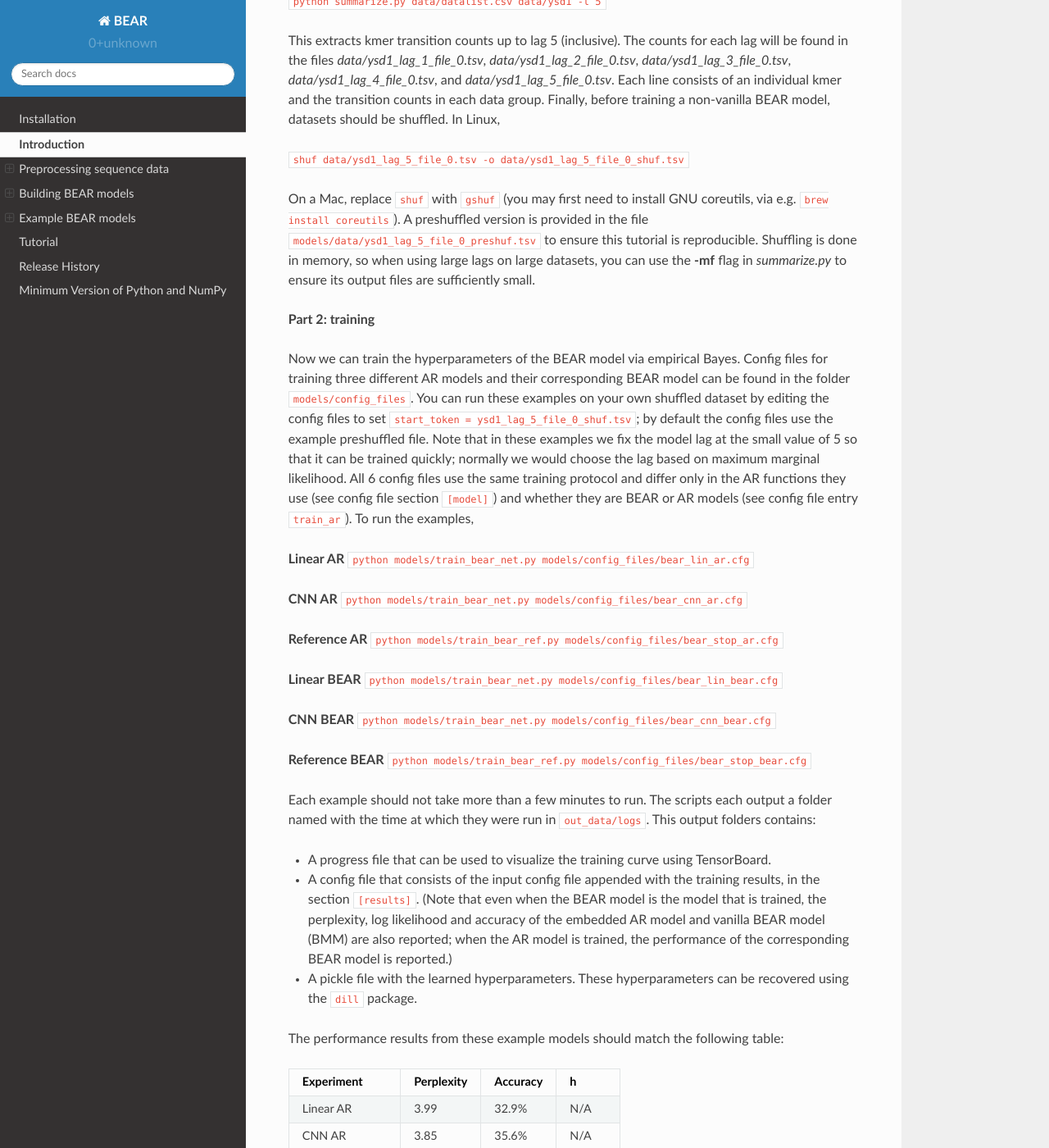
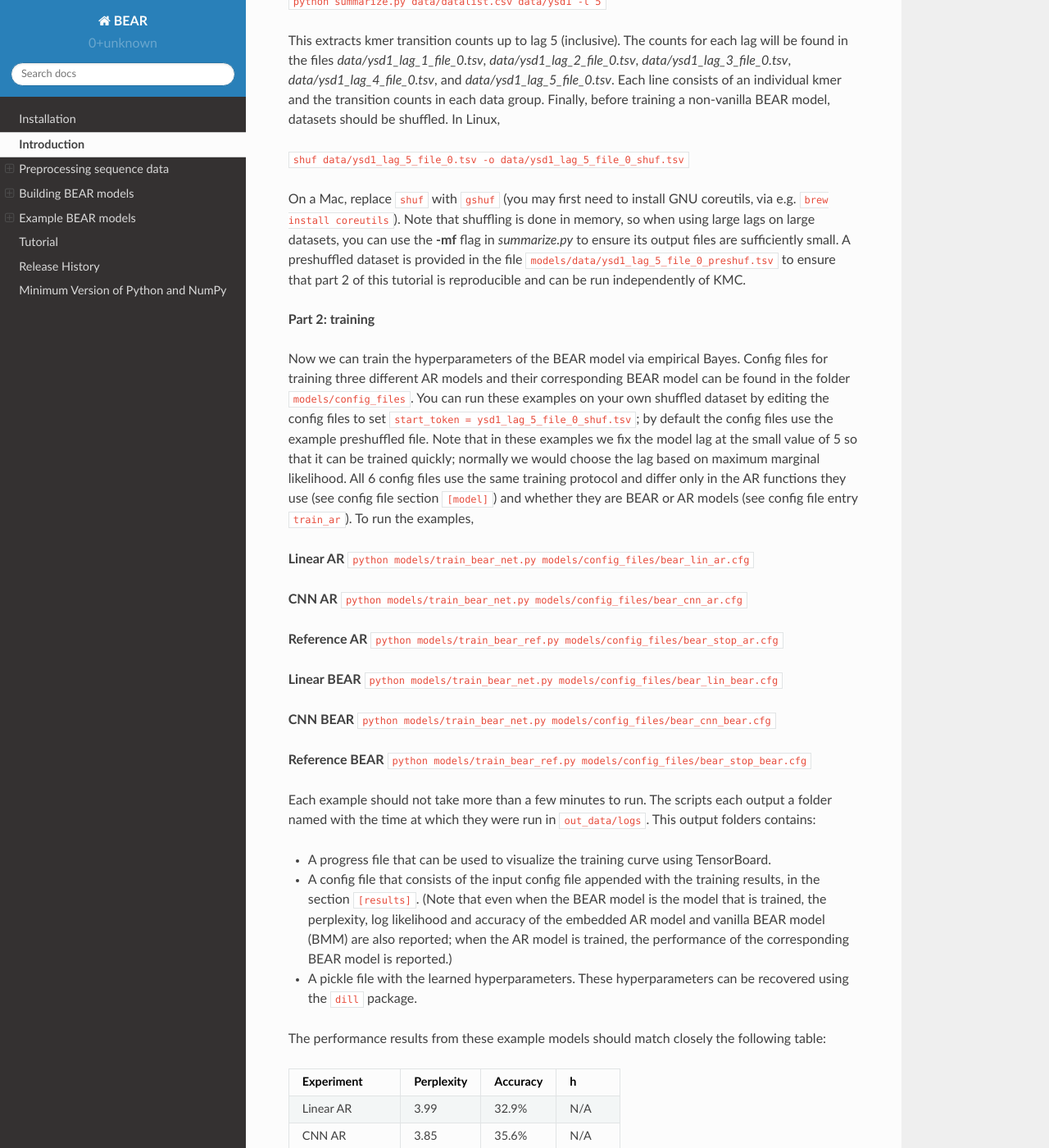
Before and after one commit to debbiemarkslab/BEAR, a Sphinx documentation site: the page built from docs/source/usage.rst, in a window 1280 px wide and 1400 px high, scrolled down 3475 px. Shown: the whole window at 82% size. Built offline with Sphinx 7.4.7 and the Read the Docs theme 2.0.0, drawn with Linux system fonts in a browser that asks for light colours.

Commit message:
Small edits

```diff
--- a/docs/source/usage.rst
+++ b/docs/source/usage.rst
@@ -163,11 +163,13 @@ In Linux,
 
 On a Mac, replace ``shuf`` with ``gshuf`` (you may first need to install
 GNU coreutils, via e.g. ``brew install coreutils``).
-A preshuffled version is provided in the file
+Note that shuffling is done in memory, so when using large lags on large datasets,
+you can use the **-mf** flag
+in `summarize.py` to ensure its output files are sufficiently small.
+A preshuffled dataset is provided in the file
 ``models/data/ysd1_lag_5_file_0_preshuf.tsv``
-to ensure this tutorial is reproducible. Shuffling is done in memory, so
-when using large lags on large datasets, you can use the **-mf** flag
-in `summarize.py` to ensure its output files are sufficiently small.
+to ensure that part 2 of this tutorial is reproducible and can be run
+independently of KMC.
 
 **Part 2: training**
 
@@ -212,7 +214,8 @@ The scripts each output a folder named with the time at which they were run in
 * A pickle file with the learned hyperparameters. These hyperparameters can be
   recovered using the ``dill`` package.
 
-The performance results from these example models should match the following table:
+The performance results from these example models should match closely the
+following table:
 
 ==============  ==========  ======== ======
 Experiment      Perplexity  Accuracy h
```
